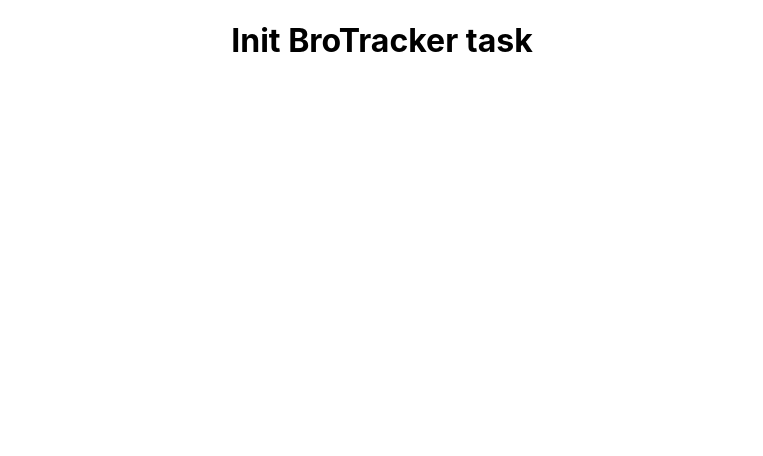
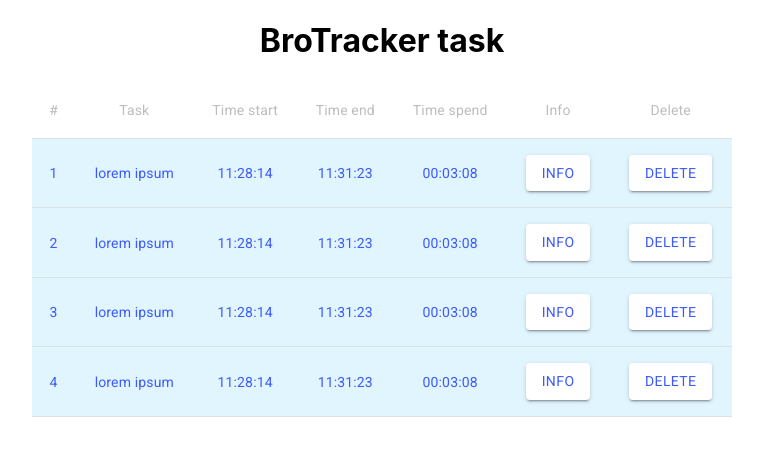
Before and after one commit to SkyWalker1996x/brotracker, a React (Create React App) app: page / in a window 1280 px wide. Shown: the top 456 px of the page, without its empty margins (258-1021 px from the left). Built offline with nearby package versions, Linux system fonts and the light colour scheme.

Commit message:
feat: add static table

```diff
--- a/package.json
+++ b/package.json
@@ -3,6 +3,7 @@
   "version": "0.1.0",
   "private": true,
   "dependencies": {
+    "@material-ui/core": "^4.11.2",
     "@redux-saga/types": "^1.1.0",
     "@testing-library/jest-dom": "^5.11.4",
     "@testing-library/react": "^11.1.0",
--- a/public/index.html
+++ b/public/index.html
@@ -3,6 +3,10 @@
   <head>
     <meta charset="utf-8" />
     <link rel="icon" href="%PUBLIC_URL%/favicon.ico" />
+    <link
+      rel="stylesheet"
+      href="https://fonts.googleapis.com/css?family=Roboto:300,400,500,700&display=swap"
+    />
     <meta name="viewport" content="width=device-width, initial-scale=1" />
     <meta name="theme-color" content="#000000" />
     <meta
@@ -24,7 +28,7 @@
       work correctly both with client-side routing and a non-root public URL.
       Learn how to configure a non-root public URL by running `npm run build`.
     -->
-    <title>React App</title>
+    <title>TaskTimer</title>
   </head>
   <body>
     <noscript>You need to enable JavaScript to run this app.</noscript>
--- a/src/App.tsx
+++ b/src/App.tsx
@@ -1,10 +1,12 @@
-import React from "react";
-import "./App.css";
+import React from 'react';
+import './App.css';
+import TimerTable from './components/Table/Table';
 
 function App() {
   return (
     <div className="App">
-      <h1>Init BroTracker task</h1>
+      <h1>BroTracker task</h1>
+      <TimerTable />
     </div>
   );
 }
--- /dev/null
+++ b/src/components/Table/Table.tsx
@@ -0,0 +1,117 @@
+import React from 'react';
+import Table from '@material-ui/core/Table';
+import TableBody from '@material-ui/core/TableBody';
+import TableCell from '@material-ui/core/TableCell';
+import TableContainer from '@material-ui/core/TableContainer';
+import TableHead from '@material-ui/core/TableHead';
+import TableRow from '@material-ui/core/TableRow';
+import { Button } from '@material-ui/core';
+import { useStyles } from './styles';
+
+const tableHead = [
+  { id: 1, label: '#' },
+  { id: 2, label: 'Task' },
+  { id: 3, label: 'Time start' },
+  { id: 4, label: 'Time end' },
+  { id: 5, label: 'Time spend' },
+  { id: 6, label: 'Info' },
+  { id: 7, label: 'Delete' },
+];
+
+const rows = [
+  {
+    id: 1,
+    number: '1',
+    task: 'lorem ipsum',
+    timeStart: '11:28:14',
+    timeEnd: '11:31:23',
+    timeSpend: '00:03:08',
+  },
+  {
+    id: 2,
+    number: '2',
+    task: 'lorem ipsum',
+    timeStart: '11:28:14',
+    timeEnd: '11:31:23',
+    timeSpend: '00:03:08',
+  },
+  {
+    id: 3,
+    number: '3',
+    task: 'lorem ipsum',
+    timeStart: '11:28:14',
+    timeEnd: '11:31:23',
+    timeSpend: '00:03:08',
+  },
+  {
+    id: 4,
+    number: '4',
+    task: 'lorem ipsum',
+    timeStart: '11:28:14',
+    timeEnd: '11:31:23',
+    timeSpend: '00:03:08',
+  },
+];
+
+const TimerTable = () => {
+  const classes = useStyles();
+
+  return (
+    <TableContainer className={classes.table}>
+      <Table aria-label="simple table">
+        <TableHead>
+          <TableRow>
+            {tableHead.map((item) => {
+              const { id, label } = item;
+
+              return (
+                <TableCell
+                  align="center"
+                  key={id}
+                  className={classes.tableHeadCell}
+                >
+                  {label}
+                </TableCell>
+              );
+            })}
+          </TableRow>
+        </TableHead>
+        <TableBody>
+          {rows.map((row) => {
+            const { id } = row;
+
+            return (
+              <TableRow className={classes.tableRow} key={id}>
+                {Object.keys(row)
+                  .filter((item) => item !== 'id')
+                  .map((item: string) => {
+                    return (
+                      <TableCell align="center" className={classes.tableCell}>
+                        {
+                          // @ts-ignore
+                          row[item]
+                        }
+                      </TableCell>
+                    );
+                  })}
+
+                <TableCell align="center" className={classes.tableCell}>
+                  <Button variant="contained" className={classes.tableButton}>
+                    Info
+                  </Button>
+                </TableCell>
+                <TableCell align="center">
+                  <Button variant="contained" className={classes.tableButton}>
+                    Delete
+                  </Button>
+                </TableCell>
+              </TableRow>
+            );
+          })}
+        </TableBody>
+      </Table>
+    </TableContainer>
+  );
+};
+
+export default TimerTable;
--- /dev/null
+++ b/src/components/Table/styles.ts
@@ -0,0 +1,24 @@
+import { makeStyles } from '@material-ui/core/styles';
+import { grey, indigo, lightBlue } from '@material-ui/core/colors';
+
+export const useStyles = makeStyles({
+  table: {
+    maxWidth: 700,
+    margin: '0 auto',
+  },
+  tableHeadCell: {
+    color: grey['400'],
+    fontWeight: 400,
+  },
+  tableRow: {
+    background: lightBlue['50'],
+  },
+  tableCell: {
+    color: indigo['A400'],
+  },
+  tableButton: {
+    color: indigo['A400'],
+    background: '#ffffff',
+    fontWeight: 400,
+  },
+});
```
Also changed, not shown: tsconfig.json (+6 -9 lines), 2 other files (tests, documents, lock files or other folders).
